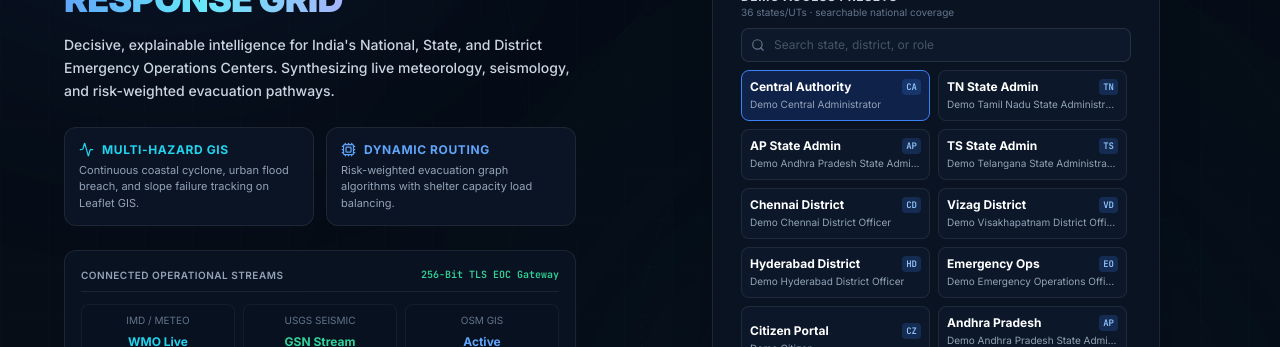
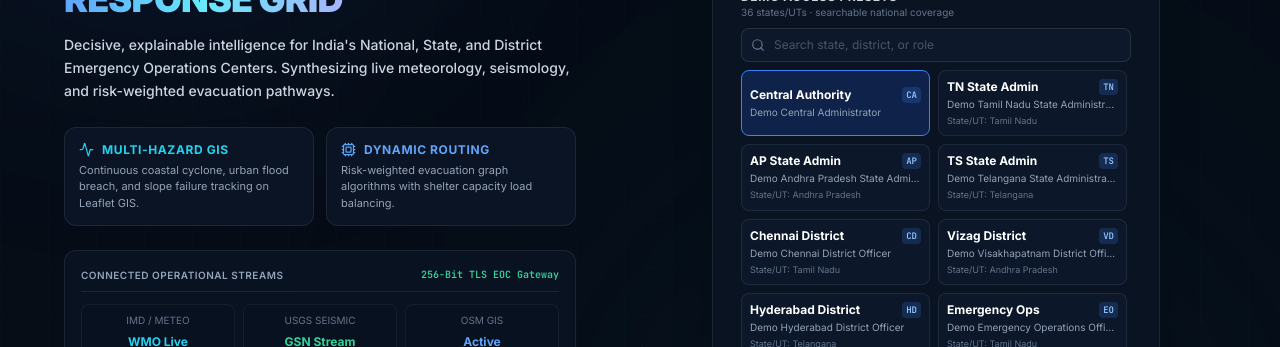
Before and after one commit to Bharadwajweb/Bharat-Response-Grid, a React (Vite) app: page /login in a window 1280 px wide. Shown: the part 453-800 px from the top of the page. Built offline with nearby package versions, Linux system fonts and the light colour scheme; no server answers.

Commit message:
Show state admin assignments on login presets

```diff
--- a/src/pages/LoginPage.tsx
+++ b/src/pages/LoginPage.tsx
@@ -120,7 +120,8 @@ const ROLE_PRESETS = [
 const INDIA_GEOGRAPHY_PRESETS = INDIA_MASTER_GEOGRAPHY.map((state) => ({
   roleName: state.name,
   badge: state.type === 'union_territory' ? 'UT EOC' : 'SDMA',
-  name: `Demo ${state.name} State Administrator`,
+  name: `Demo ${state.name} ${state.type === 'union_territory' ? 'Administrator' : 'State Administrator'}`,
+  stateAdminName: `Demo ${state.name} ${state.type === 'union_territory' ? 'Administrator' : 'State Administrator'}`,
   email: `${state.code.toLowerCase().replace('in-', '')}.state@demo.brg.local`,
   role: 'state_authority' as const,
   commandLevel: 'state' as const,
@@ -486,6 +487,11 @@ type LoginPreset = (typeof ALL_LOGIN_PRESETS)[number];
                           </span>
                         </div>
   <span className="text-[10px] text-slate-400 block truncate">{p.name}</span>
+  {p.stateAssigned && (
+  <span className="text-[9px] text-slate-500 block truncate mt-0.5">
+  State/UT: {p.stateAssigned}
+  </span>
+  )}
   {'districtCount' in p && (
   <span className="text-[9px] text-cyan-300/70 block mt-0.5">
   {p.districtCount} districts · {p.badge}
```
Lines whose indentation alone changed are shown as unchanged.
